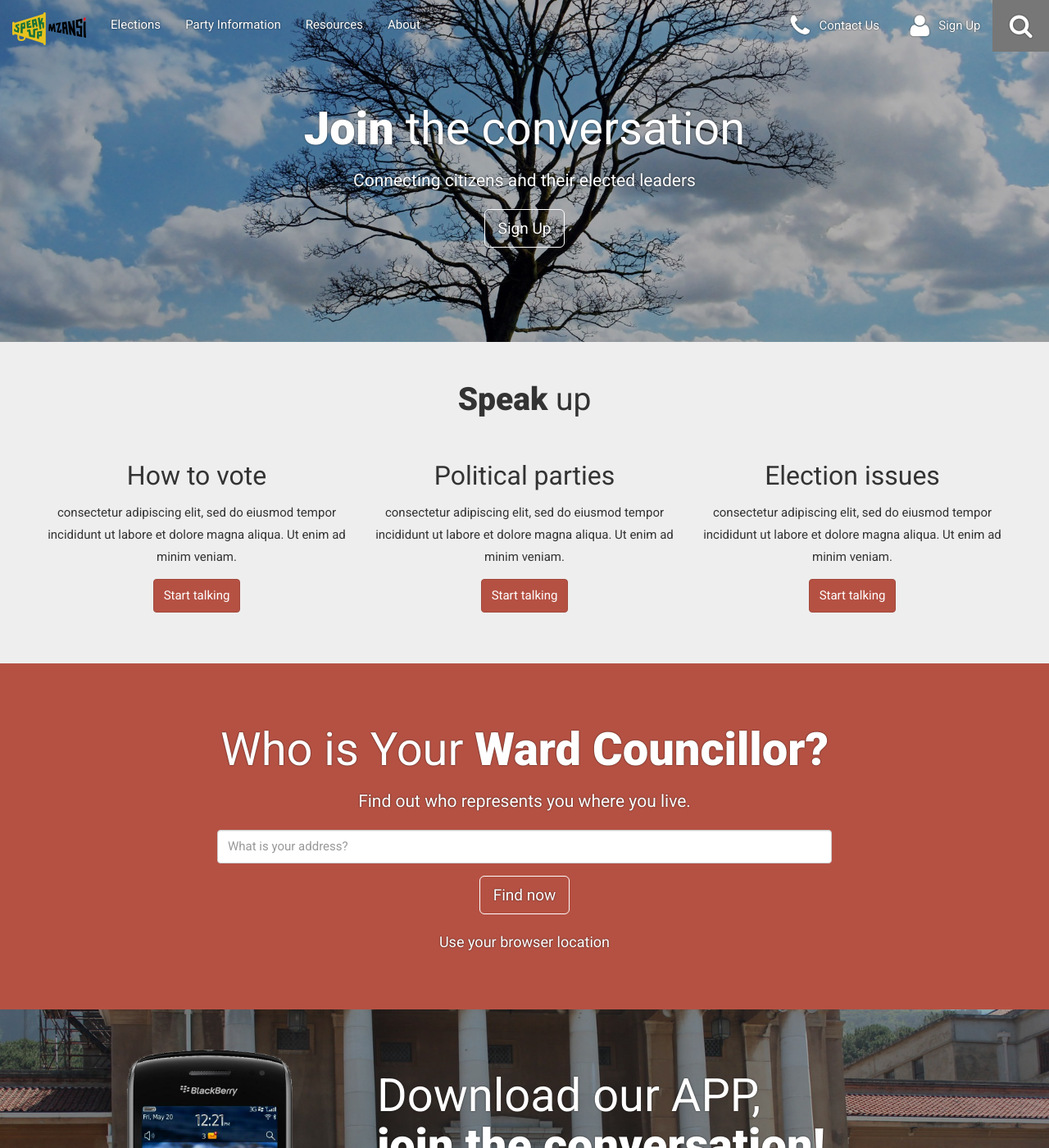
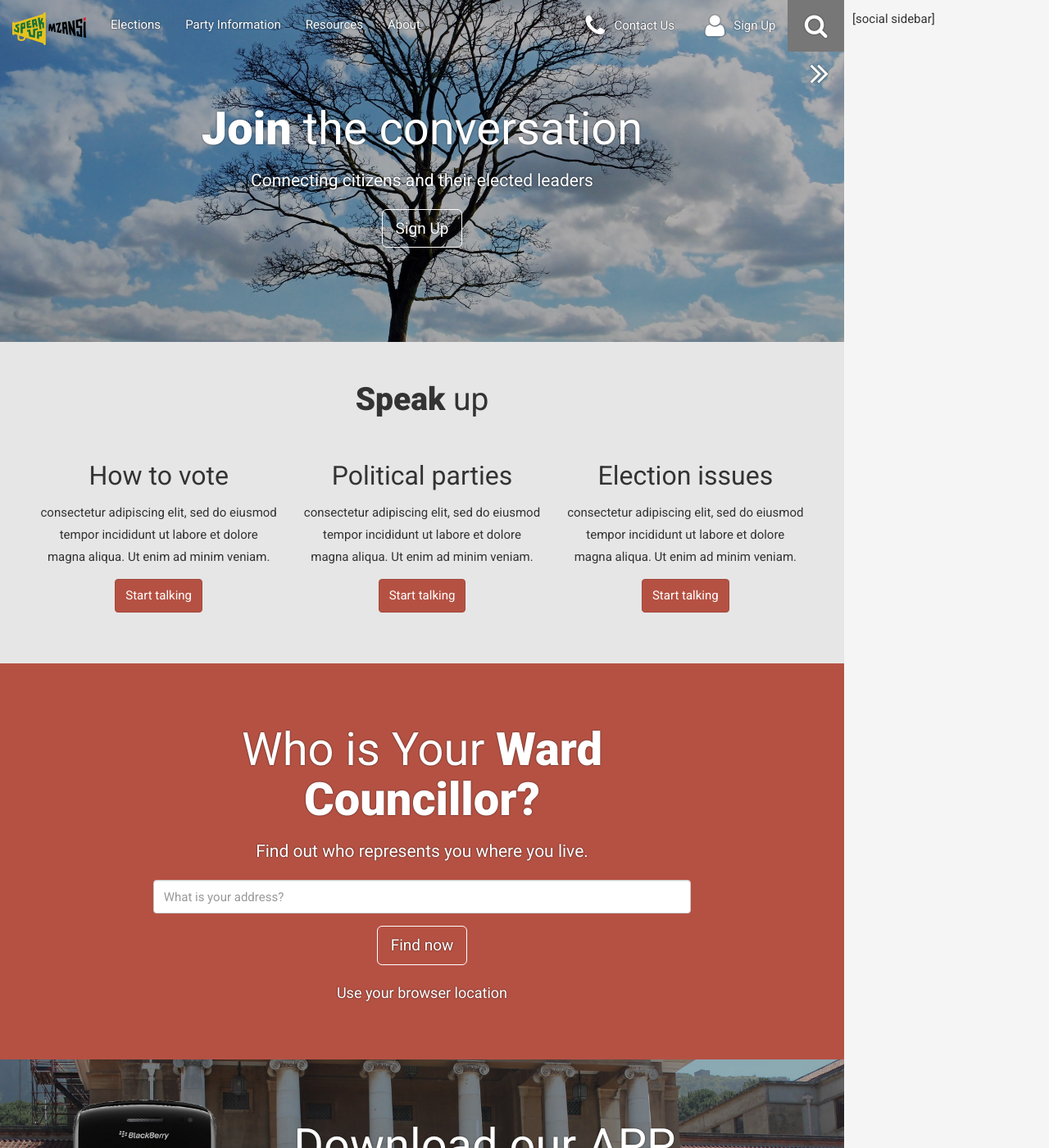
Before and after one commit to Code4SA/speakup-mockups, a Jekyll site: the page built from index.html, in a window 1280 px wide and 1400 px high. Shown: the whole window at 82% size. Built offline with Jekyll 4.4.1, drawn with Linux system fonts in a browser that asks for light colours.

Commit message:
Added toggleable sidebar
Added sidebar using Simple Sidebar as a starting point, making a number of modifications

```diff
--- a/_includes/footer.html
+++ b/_includes/footer.html
@@ -1,5 +1,5 @@
 <footer class="site-footer">
-  <div class="container">
+  <div class="container-fluid">
     <div class="row">
       <div class="col-md-2 col-md-offset-1">[Cell-Life logo]</div>
       <div class="col-md-2">[Code for South Africa logo]</div>
--- a/_includes/head.html
+++ b/_includes/head.html
@@ -12,6 +12,9 @@
   <!-- Bootstrap JS -->
   <script src="{{ "js/bootstrap.min.js" | prepend: site.baseurl }}"></script>
 
+  <!-- Site Custom JS -->
+  <script src="{{ "js/site.js" | prepend: site.baseurl }}"></script>
+
   <link rel="stylesheet" href="{{ "/css/main.css" | prepend: site.baseurl }}">
   <link rel="canonical" href="{{ page.url | replace:'index.html','' | prepend: site.baseurl | prepend: site.url }}">
 </head>
--- /dev/null
+++ b/_includes/sidebar.html
@@ -0,0 +1,7 @@
+<div class="sidebar">
+	[social sidebar]
+</div>
+
+<div class="sidebar-toggle">
+	<a href="#" id="sidebar-toggle"><i class="fa fa-angle-double-right"></i></a>
+</div>
--- a/_layouts/default.html
+++ b/_layouts/default.html
@@ -5,12 +5,19 @@
 
   <body>
 
-    <div class="page-content">
-      {% include header.html %}
-      {{ content }}
-    </div>
+		<div id="wrapper">
 
-    {% include footer.html %}
+			<div class="sidebar-wrapper">
+		    	{% include sidebar.html %}
+		    </div>
+
+		    <div class="page-content-wrapper">
+			    {% include header.html %}
+			    {{ content }}
+			    {% include footer.html %}
+		    </div>
+
+		</div>
 
   </body>
 
--- /dev/null
+++ b/_sass/simple-sidebar.scss
@@ -0,0 +1,118 @@
+/*!
+* Start Bootstrap - Simple Sidebar HTML Template (http://startbootstrap.com)
+* Code licensed under the Apache License v2.0.
+* For details, see http://www.apache.org/licenses/LICENSE-2.0.
+*/
+
+/* Toggle Styles */
+
+#wrapper {
+  padding-left: 0;
+  -webkit-transition: all 0.5s ease;
+  -moz-transition: all 0.5s ease;
+  -o-transition: all 0.5s ease;
+  transition: all 0.5s ease;
+}
+
+#wrapper.toggled {
+  padding-right: 250px;
+}
+
+#sidebar-wrapper {
+  z-index: 1000;
+  position: fixed;
+  right: 250px;
+  width: 0;
+  height: 100%;
+  margin-right: -250px;
+  overflow-y: auto;
+  background: #000;
+  -webkit-transition: all 0.5s ease;
+  -moz-transition: all 0.5s ease;
+  -o-transition: all 0.5s ease;
+  transition: all 0.5s ease;
+}
+
+#wrapper.toggled #sidebar-wrapper {
+  width: 250px;
+}
+
+#page-content-wrapper {
+  background: $body-bg;
+  width: 100%;
+  position: absolute;
+}
+
+#wrapper.toggled #page-content-wrapper {
+  position: absolute;
+  margin-right: -250px;
+}
+
+/* Sidebar Styles */
+
+@media(min-width:768px) {
+  #wrapper {
+    padding-right: 250px;
+  }
+
+  #wrapper .navbar{
+    margin-right: 250px;
+    -webkit-transition: all 0.5s ease;
+    -moz-transition: all 0.5s ease;
+    -o-transition: all 0.5s ease;
+    transition: all 0.5s ease;
+  }
+
+  #wrapper .sidebar-toggle{
+    position: fixed;
+    right: 250px;
+    -webkit-transition: all 0.5s ease;
+    -moz-transition: all 0.5s ease;
+    -o-transition: all 0.5s ease;
+    transition: all 0.5s ease;
+  }
+
+  #wrapper.toggled .sidebar-toggle{
+    right: 0;
+  }
+
+  #wrapper.toggled {
+    padding-right: 0;
+  }
+
+  #sidebar-wrapper {
+    width: 250px;
+  }
+
+  #wrapper.toggled #sidebar-wrapper {
+    width: 0;
+  }
+
+  #wrapper.toggled .navbar {
+    margin-right: 0;
+  }
+
+  #page-content-wrapper {
+    padding: 20px;
+    position: relative;
+    z-index: 1000;
+  }
+
+  #wrapper.toggled #page-content-wrapper {
+    position: relative;
+    margin-left: 0;
+  }
+}
+
+/* Sidebar Styles */
+
+.sidebar {
+  z-index: -1;
+  position: fixed;
+  top: 0;
+  right: 0;
+  width: 250px;
+  margin: 0;
+  padding: 0;
+  list-style: none;
+}
--- a/css/main.scss
+++ b/css/main.scss
@@ -24,7 +24,8 @@ $gray-darker: lighten($gray-base, 13.5%) !default; // #222
 $gray-dark: lighten($gray-base, 20%) !default;   // #333
 $gray: lighten($gray-base, 33.5%) !default; // #555
 $gray-light: lighten($gray-base, 46.7%) !default; // #777
-$gray-lighter: lighten($gray-base, 93.5%) !default; // #eee
+$gray-lighter: lighten($gray-base, 90%) !default; // #eee
+$gray-lightest: lighten($gray-base, 96%) !default;
 
 $brand-primary: $green-dark !default;
 $brand-success:         #5cb85c !default;
@@ -34,7 +35,7 @@ $brand-danger:          #d9534f !default;
 
 $brand-secondary: $red-dark;
 
-//== Scaffolding
+//== Scaffoldin
 //
 $body-bg: $gray-lighter !default;
 $link-hover-decoration: none !default;
@@ -81,6 +82,9 @@ $jumbotron-heading-font-size: ceil(($font-size-base * 3.7)) !default;
 // Import Font Awesome
 @import "font-awesome.scss";
 
+// Import Simple Sidebar
+@import "simple-sidebar.scss";
+
 //============================================================================================
 
 //
@@ -89,6 +93,11 @@ $jumbotron-heading-font-size: ceil(($font-size-base * 3.7)) !default;
 
 //== Scaffolding
 //
+
+html, body{
+	max-width: 100%;
+  overflow-x: hidden;
+}
 
 .page-header{
 	background: $gray;
@@ -100,7 +109,7 @@ $jumbotron-heading-font-size: ceil(($font-size-base * 3.7)) !default;
 //== Navbar
 //
 
-.navbar-fixed-top{
+.navbar{
 	text-shadow: 0 0 2px rgba(0,0,0,0.7);
 	i{
 		font-size: 2em;
@@ -121,11 +130,34 @@ $jumbotron-heading-font-size: ceil(($font-size-base * 3.7)) !default;
 	padding: 10px 0;
 }
 
+//== Sidebar
+//
+
+.sidebar{
+	background-color: $gray-lightest;
+	height: 100%;
+	padding: 10px;
+}
+
+.sidebar-toggle{
+	top: $navbar-height;
+	width: $navbar-height;
+	text-align: center;
+	text-shadow: 0 0 2px rgba(0,0,0,0.7);
+	a{
+		font-size: 40px;
+		color: $white;
+		line-height: $navbar-height;
+		width: $navbar-height;
+	}
+}
+
 //== Section
 //
 
 section{
-	padding: 48px 0;
+	background-color: $body-bg;
+	padding: 48px;
 	.section-heading{
 		margin-top: 0;
 	}
--- a/elections_corruption_anc.html
+++ b/elections_corruption_anc.html
@@ -3,13 +3,13 @@ layout: default
 ---
 
 <div class="jumbotron page-header" id="elections-header">
-  <div class="container">
+  <div class="container-fluid">
     <h1>Election Promises</h1>
   </div>
 </div>
 
 <div class="sub-nav">
-  <div class="container">
+  <div class="container-fluid">
     <ul class="nav nav-pills">
       <li role="presentation"><a href="#">About</a></li>
       <li role="presentation"><a href="#">Corruption</a></li>
@@ -22,7 +22,7 @@ layout: default
 </div>
 
 <section>
-  <div class="container">
+  <div class="container-fluid">
     <div class="row">
       <div class="col-md-4">
         <h3 class="section-heading">ANC Promises on Corruption</h2>
--- a/index.html
+++ b/index.html
@@ -3,7 +3,7 @@ layout: default
 ---
 
 <div class="jumbotron page-header text-center darken-bg" id="home-header">
-  <div class="container">
+  <div class="container-fluid">
     <h1><strong>Join</strong> the conversation</h1>
     <p>Connecting citizens and their elected leaders</p>
     <p>
@@ -13,7 +13,7 @@ layout: default
 </div>
 
 <section>
-  <div class="container text-center">
+  <div class="container-fluid text-center">
     <div class="row">
     <h1 class="section-heading"><strong>Speak</strong> up<h1>
     </h1>
@@ -45,7 +45,7 @@ layout: default
 </section>
 
 <div class="jumbotron" id="ward-councillor-search">
-  <div class="container text-center">
+  <div class="container-fluid text-center">
     <div class="row">
       <div class="col-md-8 col-md-offset-2">
         <h1>Who is Your <strong>Ward Councillor?</strong></h1>
@@ -65,7 +65,7 @@ layout: default
 </div>
 
 <div class="jumbotron darken-bg" id="download-app">
-  <div class="container">
+  <div class="container-fluid">
     <div class="row">
       <div class="col-md-4" id="phone-preview">
         <img src="/img/blackberry.png" class="img-responsive">
--- /dev/null
+++ b/js/site.js
@@ -0,0 +1,10 @@
+$(document).ready(function(){
+
+	//sidebar toggle
+	$("#sidebar-toggle").click(function(e) {
+		e.preventDefault();
+		$("#wrapper").toggleClass("toggled");
+		$("#sidebar-toggle i").toggleClass("fa-angle-double-right fa-comments");
+	});
+
+});
```
